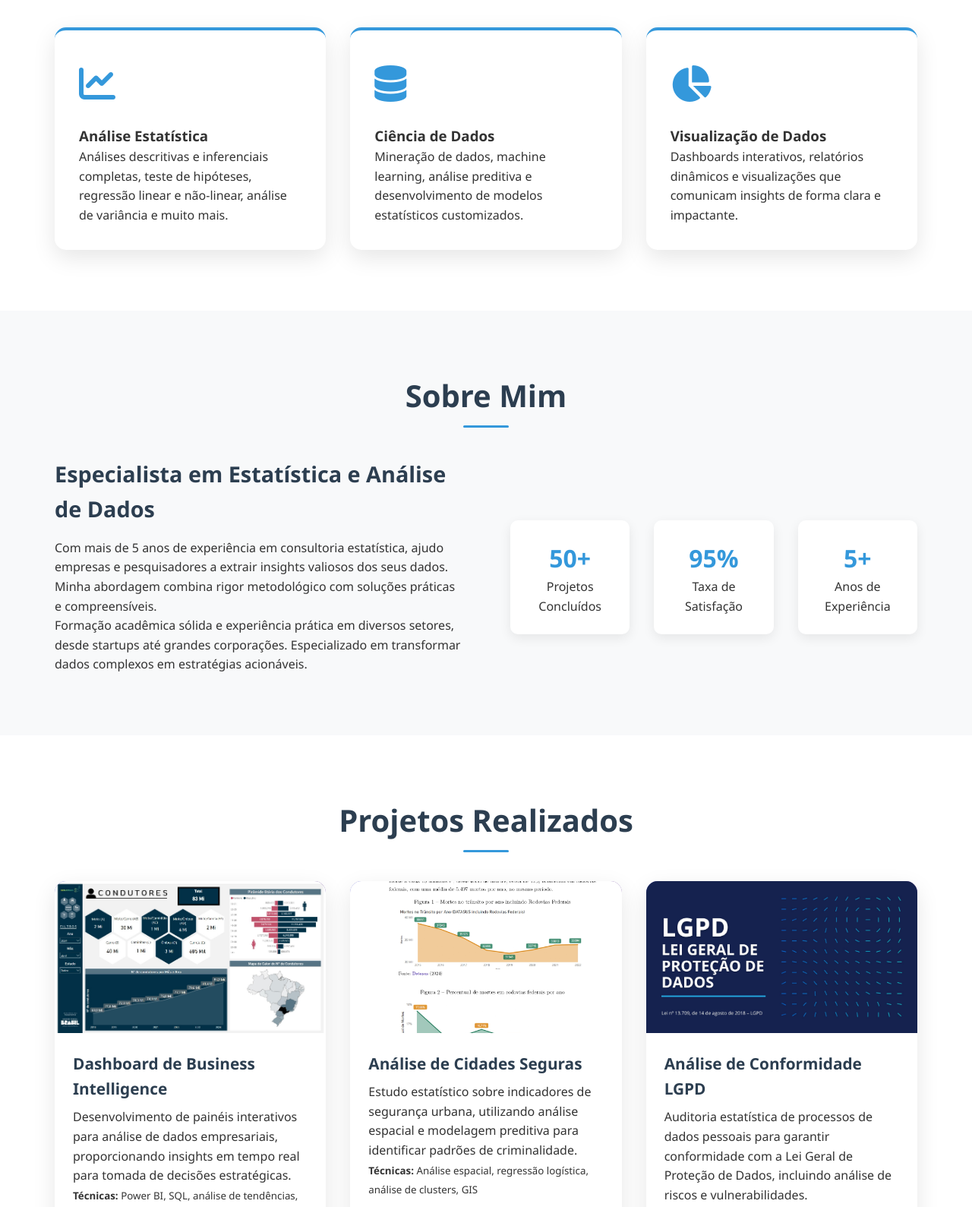
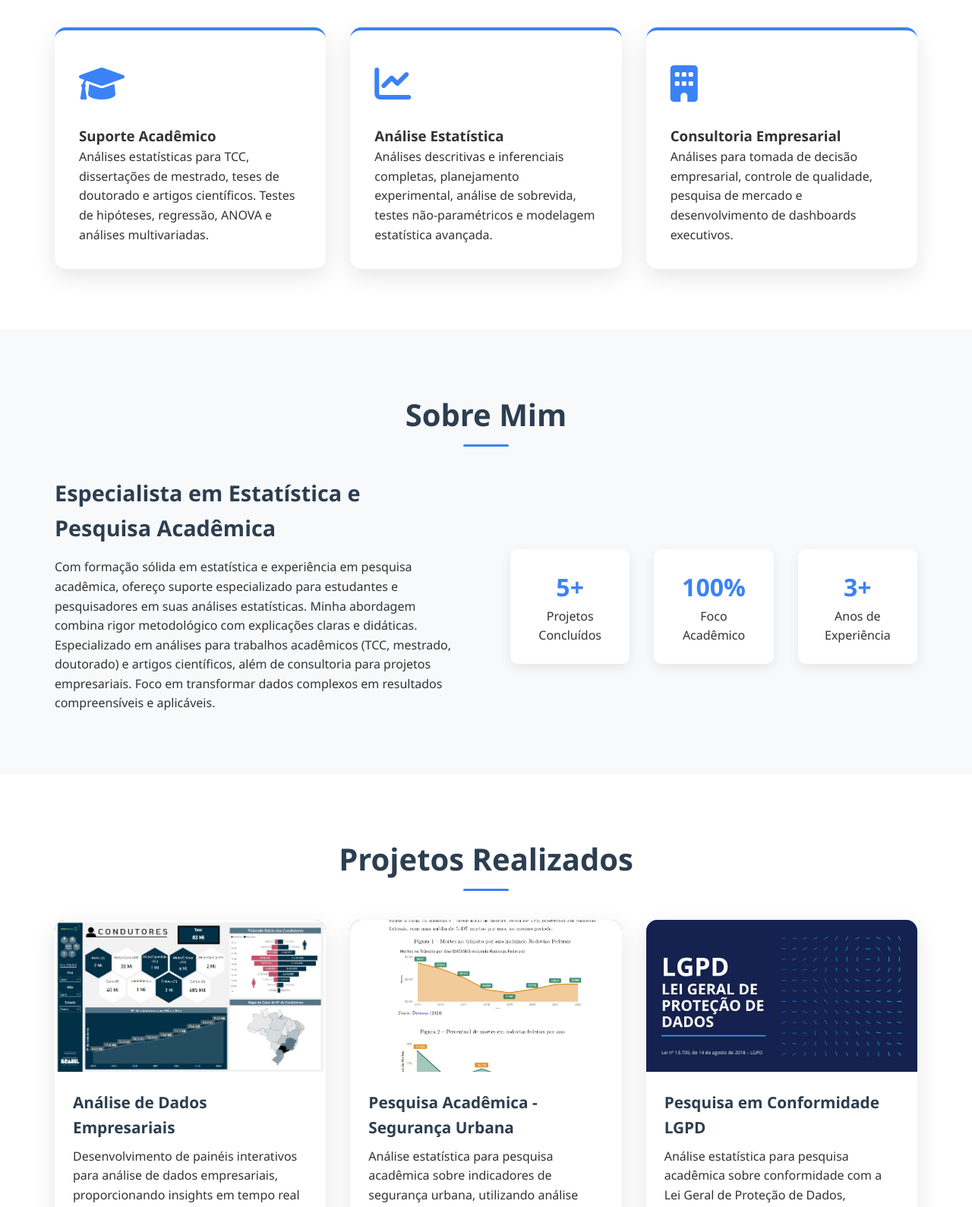
Before and after one commit to ArturCarv/AM_Analises, a plain HTML site: page index.html in a window 1280 px wide. Shown: the part 661-2250 px from the top of the page at 76% size. Drawn offline with Linux system fonts and the light colour scheme.

Commit message:
Ajustes: foco academico, cores azuis e estatisticas realistas

```diff
--- a/index.html
+++ b/index.html
@@ -3,23 +3,23 @@
 <head>
     <meta charset="UTF-8">
     <meta name="viewport" content="width=device-width, initial-scale=1.0">
-    <title>AM Análises - Consultoria em Análises Estatísticas</title>
-    <meta name="description" content="Consultoria especializada em análises estatísticas, ciência de dados e visualização. Transforme seus dados em insights valiosos para seu negócio.">
-    <meta name="keywords" content="consultoria estatística, análise de dados, ciência de dados, estatística, business intelligence, data science">
+    <title>AM Análises - Suporte Estatístico para Pesquisa Acadêmica</title>
+    <meta name="description" content="Consultoria especializada em análises estatísticas para TCC, mestrado, doutorado e pesquisa acadêmica. Suporte estatístico para trabalhos científicos e projetos empresariais.">
+    <meta name="keywords" content="consultoria estatística, TCC, mestrado, doutorado, pesquisa acadêmica, análise de dados, estatística, trabalho científico, dissertação, tese">
     <meta name="author" content="AM Análises">
 
     <!-- Open Graph / Facebook -->
     <meta property="og:type" content="website">
     <meta property="og:url" content="https://amanalises.com/">
-    <meta property="og:title" content="AM Análises - Consultoria em Análises Estatísticas">
-    <meta property="og:description" content="Consultoria especializada em análises estatísticas, ciência de dados e visualização. Transforme seus dados em insights valiosos.">
+    <meta property="og:title" content="AM Análises - Suporte Estatístico para Pesquisa Acadêmica">
+    <meta property="og:description" content="Consultoria especializada em análises estatísticas para TCC, mestrado, doutorado e pesquisa acadêmica. Suporte estatístico para trabalhos científicos.">
     <meta property="og:image" content="https://amanalises.com/Logo/Logo.png">
 
     <!-- Twitter -->
     <meta property="twitter:card" content="summary_large_image">
     <meta property="twitter:url" content="https://amanalises.com/">
-    <meta property="twitter:title" content="AM Análises - Consultoria em Análises Estatísticas">
-    <meta property="twitter:description" content="Consultoria especializada em análises estatísticas, ciência de dados e visualização. Transforme seus dados em insights valiosos.">
+    <meta property="twitter:title" content="AM Análises - Suporte Estatístico para Pesquisa Acadêmica">
+    <meta property="twitter:description" content="Consultoria especializada em análises estatísticas para TCC, mestrado, doutorado e pesquisa acadêmica. Suporte estatístico para trabalhos científicos.">
     <meta property="twitter:image" content="https://amanalises.com/Logo/Logo.png">
 
     <!-- Favicon -->
@@ -46,7 +46,7 @@
 
         /* Header */
         .header {
-            background: linear-gradient(135deg, #1e3c72 0%, #2a5298 100%);
+            background: linear-gradient(135deg, #1e3a8a 0%, #3b82f6 100%);
             color: white;
             padding: 1rem 0;
             position: fixed;
@@ -101,7 +101,7 @@
 
         /* Hero Section */
         .hero {
-            background: linear-gradient(135deg, #667eea 0%, #764ba2 100%);
+            background: linear-gradient(135deg, #1e40af 0%, #3b82f6 100%);
             color: white;
             padding: 120px 0 80px;
             text-align: center;
@@ -149,19 +149,19 @@
 
         .cta-button {
             display: inline-block;
-            background: #ff6b6b;
+            background: #059669;
             color: white;
             padding: 15px 40px;
             text-decoration: none;
             border-radius: 50px;
             font-weight: 600;
             transition: all 0.3s ease;
-            box-shadow: 0 10px 30px rgba(255,107,107,0.3);
+            box-shadow: 0 10px 30px rgba(5,150,105,0.3);
         }
 
         .cta-button:hover {
             transform: translateY(-3px);
-            box-shadow: 0 15px 40px rgba(255,107,107,0.4);
+            box-shadow: 0 15px 40px rgba(5,150,105,0.4);
         }
 
         /* Sections */
@@ -191,7 +191,7 @@
             transform: translateX(-50%);
             width: 60px;
             height: 3px;
-            background: #3498db;
+            background: #3b82f6;
             border-radius: 2px;
         }
 
@@ -209,7 +209,7 @@
             border-radius: 15px;
             box-shadow: 0 10px 30px rgba(0,0,0,0.1);
             transition: all 0.3s ease;
-            border-top: 4px solid #3498db;
+            border-top: 4px solid #3b82f6;
         }
 
         .service-card:hover {
@@ -219,7 +219,7 @@
 
         .service-icon {
             font-size: 3rem;
-            color: #3498db;
+            color: #3b82f6;
             margin-bottom: 1rem;
         }
 
@@ -259,7 +259,7 @@
         .stat-number {
             font-size: 2rem;
             font-weight: 700;
-            color: #3498db;
+            color: #3b82f6;
         }
 
         /* Projects Grid */
@@ -283,7 +283,7 @@
 
         .project-image {
             height: 200px;
-            background: linear-gradient(45deg, #667eea, #764ba2);
+            background: linear-gradient(45deg, #1e40af, #3b82f6);
             display: flex;
             align-items: center;
             justify-content: center;
@@ -336,7 +336,7 @@
 
         /* Contact Form */
         .contact {
-            background: linear-gradient(135deg, #667eea 0%, #764ba2 100%);
+            background: linear-gradient(135deg, #1e40af 0%, #3b82f6 100%);
             color: white;
         }
 
@@ -371,7 +371,7 @@
         }
 
         .submit-btn {
-            background: #ff6b6b;
+            background: #059669;
             color: white;
             padding: 12px 30px;
             border: none;
@@ -384,7 +384,7 @@
 
         .submit-btn:hover {
             transform: translateY(-2px);
-            box-shadow: 0 5px 15px rgba(255,107,107,0.3);
+            box-shadow: 0 5px 15px rgba(5,150,105,0.3);
         }
 
         /* Footer */
@@ -498,7 +498,7 @@
 
         /* Focus styles for better accessibility */
         input:focus, textarea:focus, button:focus {
-            outline: 2px solid #3498db;
+            outline: 2px solid #3b82f6;
             outline-offset: 2px;
         }
 
@@ -545,8 +545,8 @@
     <!-- Hero Section -->
     <section id="home" class="hero">
         <div class="hero-content" id="main-content">
-            <h1 class="fade-in">Transforme Dados em Insights</h1>
-            <p class="fade-in">Consultoria especializada em análises estatísticas para impulsionar seu negócio com decisões baseadas em dados</p>
+            <h1 class="fade-in">Suporte Estatístico para Pesquisa Acadêmica</h1>
+            <p class="fade-in">Consultoria especializada em análises estatísticas para TCC, mestrado, doutorado e pesquisa científica, além de projetos empresariais</p>
             <a href="#contact" class="cta-button fade-in">Solicitar Consultoria</a>
         </div>
     </section>
@@ -558,24 +558,24 @@
             <div class="services-grid">
                 <div class="service-card fade-in">
                     <div class="service-icon">
+                        <i class="fas fa-graduation-cap"></i>
+                    </div>
+                    <h3>Suporte Acadêmico</h3>
+                    <p>Análises estatísticas para TCC, dissertações de mestrado, teses de doutorado e artigos científicos. Testes de hipóteses, regressão, ANOVA e análises multivariadas.</p>
+                </div>
+                <div class="service-card fade-in">
+                    <div class="service-icon">
                         <i class="fas fa-chart-line"></i>
                     </div>
                     <h3>Análise Estatística</h3>
-                    <p>Análises descritivas e inferenciais completas, teste de hipóteses, regressão linear e não-linear, análise de variância e muito mais.</p>
+                    <p>Análises descritivas e inferenciais completas, planejamento experimental, análise de sobrevida, testes não-paramétricos e modelagem estatística avançada.</p>
                 </div>
                 <div class="service-card fade-in">
                     <div class="service-icon">
-                        <i class="fas fa-database"></i>
+                        <i class="fas fa-building"></i>
                     </div>
-                    <h3>Ciência de Dados</h3>
-                    <p>Mineração de dados, machine learning, análise preditiva e desenvolvimento de modelos estatísticos customizados.</p>
-                </div>
-                <div class="service-card fade-in">
-                    <div class="service-icon">
-                        <i class="fas fa-chart-pie"></i>
-                    </div>
-                    <h3>Visualização de Dados</h3>
-                    <p>Dashboards interativos, relatórios dinâmicos e visualizações que comunicam insights de forma clara e impactante.</p>
+                    <h3>Consultoria Empresarial</h3>
+                    <p>Análises para tomada de decisão empresarial, controle de qualidade, pesquisa de mercado e desenvolvimento de dashboards executivos.</p>
                 </div>
             </div>
         </div>
@@ -587,22 +587,22 @@
             <h2 class="section-title fade-in">Sobre Mim</h2>
             <div class="about-content">
                 <div class="about-text fade-in">
-                    <h3>Especialista em Estatística e Análise de Dados</h3>
-                    <p>Com mais de 5 anos de experiência em consultoria estatística, ajudo empresas e pesquisadores a extrair insights valiosos dos seus dados. Minha abordagem combina rigor metodológico com soluções práticas e compreensíveis.</p>
+                    <h3>Especialista em Estatística e Pesquisa Acadêmica</h3>
+                    <p>Com formação sólida em estatística e experiência em pesquisa acadêmica, ofereço suporte especializado para estudantes e pesquisadores em suas análises estatísticas. Minha abordagem combina rigor metodológico com explicações claras e didáticas.</p>
 
-                    <p>Formação acadêmica sólida e experiência prática em diversos setores, desde startups até grandes corporações. Especializado em transformar dados complexos em estratégias acionáveis.</p>
+                    <p>Especializado em análises para trabalhos acadêmicos (TCC, mestrado, doutorado) e artigos científicos, além de consultoria para projetos empresariais. Foco em transformar dados complexos em resultados compreensíveis e aplicáveis.</p>
                 </div>
                 <div class="about-stats fade-in">
                     <div class="stat">
-                        <div class="stat-number">50+</div>
+                        <div class="stat-number">5+</div>
                         <div class="stat-label">Projetos Concluídos</div>
                     </div>
                     <div class="stat">
-                        <div class="stat-number">95%</div>
-                        <div class="stat-label">Taxa de Satisfação</div>
+                        <div class="stat-number">100%</div>
+                        <div class="stat-label">Foco Acadêmico</div>
                     </div>
                     <div class="stat">
-                        <div class="stat-number">5+</div>
+                        <div class="stat-number">3+</div>
                         <div class="stat-label">Anos de Experiência</div>
                     </div>
                 </div>
@@ -623,7 +623,7 @@
                         </div>
                     </div>
                     <div class="project-content">
-                        <h3 class="project-title">Dashboard de Business Intelligence</h3>
+                        <h3 class="project-title">Análise de Dados Empresariais</h3>
                         <p>Desenvolvimento de painéis interativos para análise de dados empresariais, proporcionando insights em tempo real para tomada de decisões estratégicas.</p>
                         <small><strong>Técnicas:</strong> Power BI, SQL, análise de tendências, KPIs</small>
                     </div>
@@ -636,8 +636,8 @@
                         </div>
                     </div>
                     <div class="project-content">
-                        <h3 class="project-title">Análise de Cidades Seguras</h3>
-                        <p>Estudo estatístico sobre indicadores de segurança urbana, utilizando análise espacial e modelagem preditiva para identificar padrões de criminalidade.</p>
+                        <h3 class="project-title">Pesquisa Acadêmica - Segurança Urbana</h3>
+                        <p>Análise estatística para pesquisa acadêmica sobre indicadores de segurança urbana, utilizando análise espacial e modelagem preditiva para identificar padrões de criminalidade.</p>
                         <small><strong>Técnicas:</strong> Análise espacial, regressão logística, análise de clusters, GIS</small>
                     </div>
                 </div>
@@ -649,8 +649,8 @@
                         </div>
                     </div>
                     <div class="project-content">
-                        <h3 class="project-title">Análise de Conformidade LGPD</h3>
-                        <p>Auditoria estatística de processos de dados pessoais para garantir conformidade com a Lei Geral de Proteção de Dados, incluindo análise de riscos e vulnerabilidades.</p>
+                        <h3 class="project-title">Pesquisa em Conformidade LGPD</h3>
+                        <p>Análise estatística para pesquisa acadêmica sobre conformidade com a Lei Geral de Proteção de Dados, incluindo análise de riscos e vulnerabilidades em processos de dados pessoais.</p>
                         <small><strong>Técnicas:</strong> Análise de risco, auditoria estatística, conformidade regulatória</small>
                     </div>
                 </div>
```
